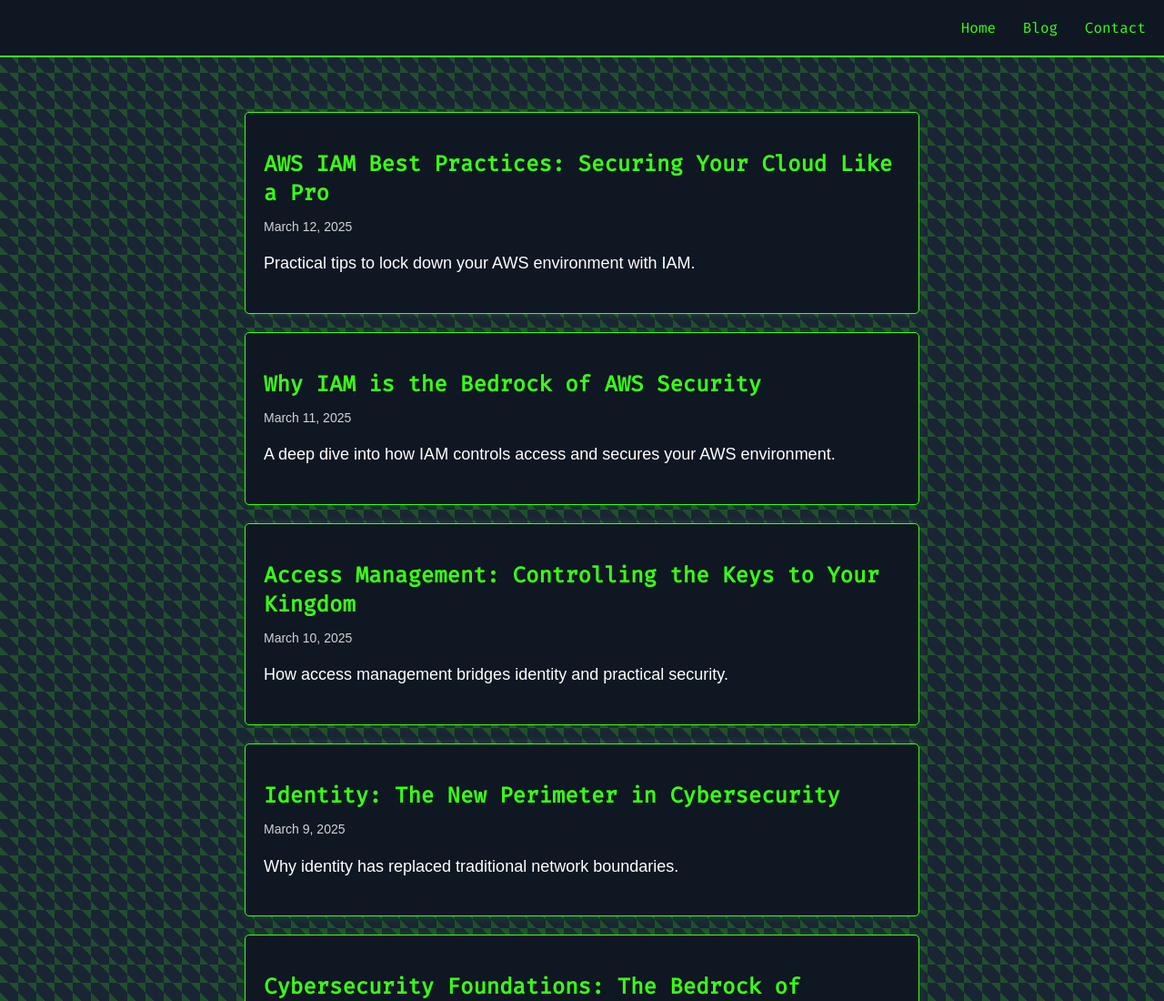
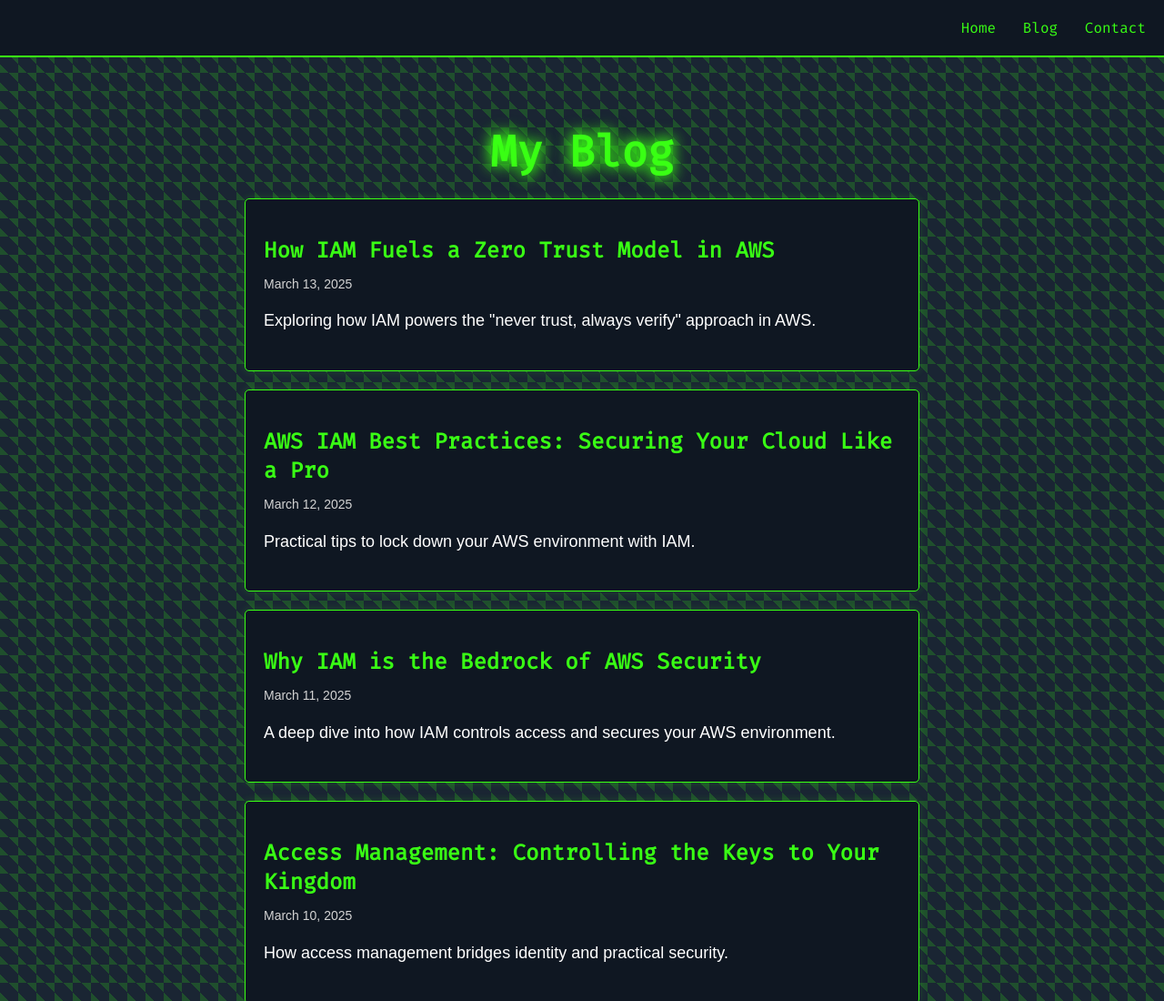
Before and after one commit to Zr0Trust/Zr0Trust.github.io, a plain HTML site: page blog.html in a window 1280 px wide. Shown: the top 1100 px of the page at 91% size. Drawn offline with Linux system fonts and the light colour scheme.

Commit message:
Update blog.html

```diff
--- a/blog.html
+++ b/blog.html
@@ -13,6 +13,12 @@
         <a href="#">Contact</a>
     </div>
     <div class="content">
+        <h1 class="logo">My Blog</h1>
+        <div class="blog-post">
+            <h2><a href="zero-trust-iam.html">How IAM Fuels a Zero Trust Model in AWS</a></h2>
+            <p class="date">March 13, 2025</p>
+            <p>Exploring how IAM powers the "never trust, always verify" approach in AWS.</p>
+        </div>
         <div class="blog-post">
             <h2><a href="aws-iam-best-practices.html">AWS IAM Best Practices: Securing Your Cloud Like a Pro</a></h2>
             <p class="date">March 12, 2025</p>
```
